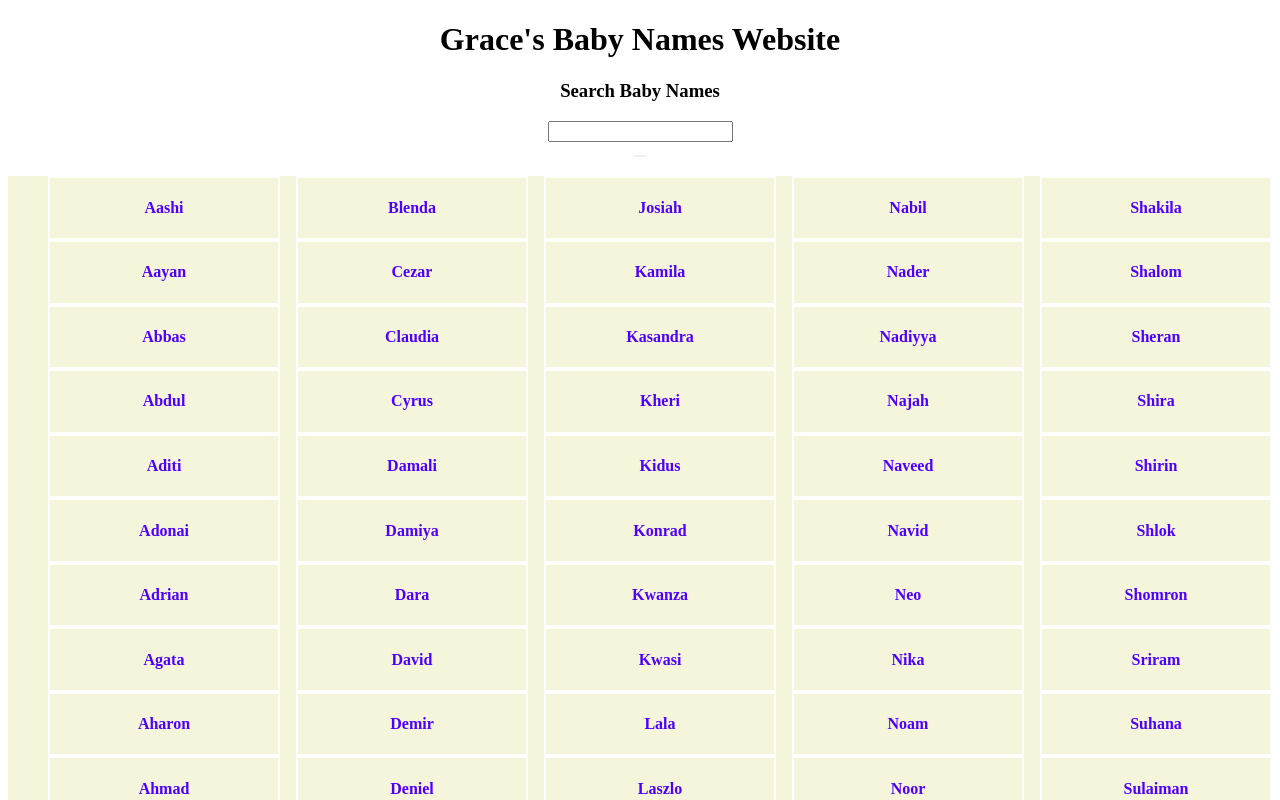
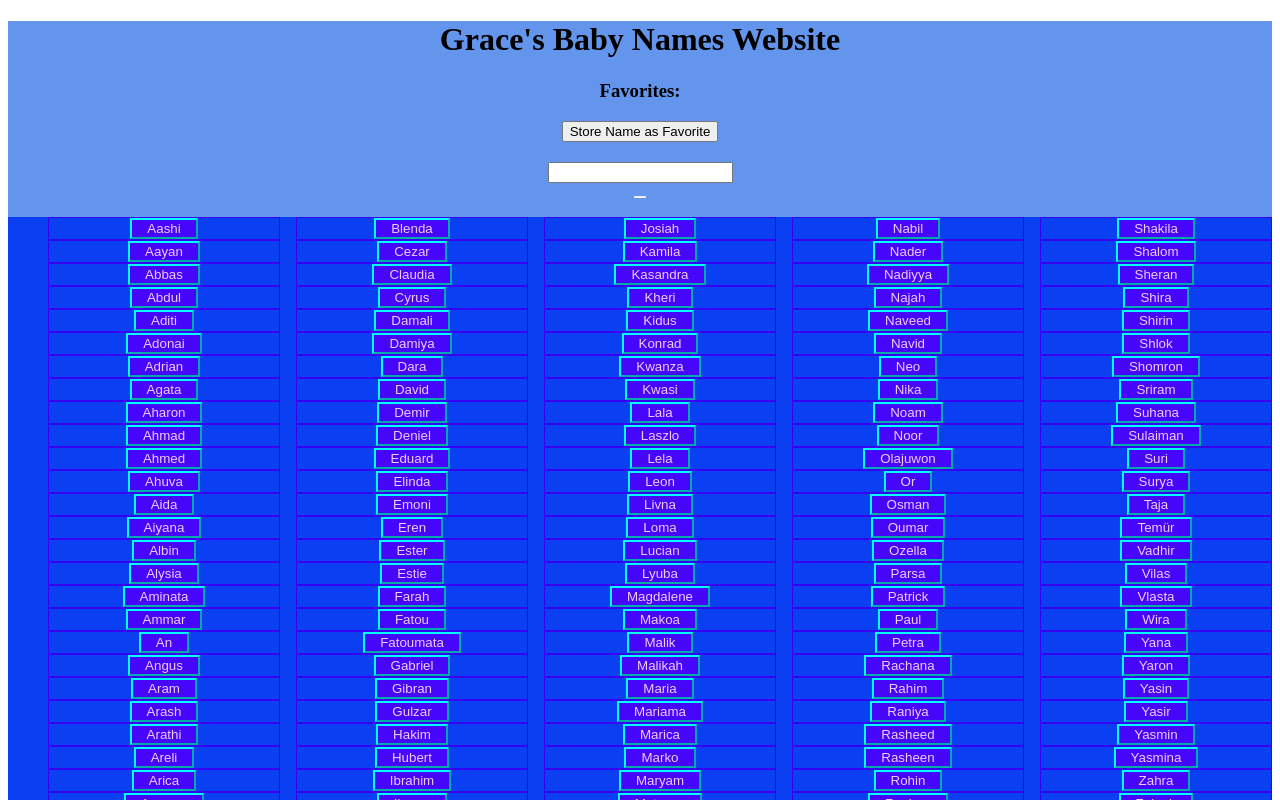
Before and after one commit to GracieLouFreebush22/baby-names, a React (Create React App) app: page / in a window 1280 px wide. Shown: the top 800 px of the page. Built offline with nearby package versions, Linux system fonts and the light colour scheme; the HTML template or start-up script is replaced by a standard one.

Commit message:
new branch prettier

```diff
--- a/src/components/AppHeader.tsx
+++ b/src/components/AppHeader.tsx
@@ -1,5 +1,23 @@
-//import { KeyboardControlledInput } from "./KeyboardControlledInput";
+import { useState } from "react";
 
 export function AppHeader(): JSX.Element {
-  return <h3> Search Baby Names </h3>;
+  /*
+  const [favName, setFavName] = useState("");
+  const [storedName, setStoredName] = useState<string[]>([])
+
+const handleAddFavName = () => {
+  setFavName(favName)
 }
+ const handleStoreFavNameClicked = () => {
+  setStoredName([...storedName, favName])
+ }
+*/
+  return (
+    <div>
+      <h3> Favorites: </h3>
+      <button className="store-button"> Store Name as Favorite </button>
+    </div>
+  );
+}
+
+export default AppHeader;
--- a/src/components/BabyNamesView.tsx
+++ b/src/components/BabyNamesView.tsx
@@ -9,14 +9,13 @@ interface BabyNamesViewProps {
   searchmessage: string;
 }
 
-export function BabyNamesView({searchmessage,}: BabyNamesViewProps): JSX.Element {
+export function BabyNamesView({
+  searchmessage,
+}: BabyNamesViewProps): JSX.Element {
   const matchingBabyNames = findMatchingBabyNames(searchmessage, mySortedNames);
-
 
   return (
     <div>
-
-
       <div className="names-view">
         <ul>
           {matchingBabyNames.map((nameItem: OneName) => (
--- a/src/components/NameView.tsx
+++ b/src/components/NameView.tsx
@@ -1,14 +1,16 @@
-import { mySortedNames } from "../BabyNamesData";
+//import { mySortedNames } from "../BabyNamesData";
 import { NameViewProps } from "./BabyNamesView";
 
 export function NameView(props: NameViewProps): JSX.Element {
   // could set const props.onename to one thing for ease
+  /*
   function getClassforSex(sex: string): string {
     return sex === "m" ? "male" : "female";
-  }
+  }*/
+
   return (
     <div className="name-view">
-      <h4> {props.onename.name}</h4>
+      <button className="name-button"> {props.onename.name}</button>
     </div>
   );
 }
--- a/src/style.css
+++ b/src/style.css
@@ -1,9 +1,10 @@
 #root {
   text-align: center;
+  background-color: cornflowerblue;
 }
 ul {
   columns: 5;
-  background-color: beige;
+  background-color: rgb(10, 64, 241);
 }
 
 .search-bar {
@@ -16,9 +17,20 @@ ul {
   border: 20px;
 }
 
+.store-button {
+  margin-bottom: 20px;
+}
+.name-button {
+  border-color: aqua;
+  color: rgb(243, 204, 240);
+  background-color: rgb(71, 6, 252);
+  padding-left: 15px;
+  padding-right: 15px;
+}
+
 .name-view {
-  color: rgb(76, 0, 255);
-  border: 2px solid white;
+  color: rgb(33, 2, 105);
+  border: 1.2px solid rgb(54, 1, 243);
 }
 
 /* NOTES FROM LIVE CODING
```
Lines whose indentation alone changed are shown as unchanged.
